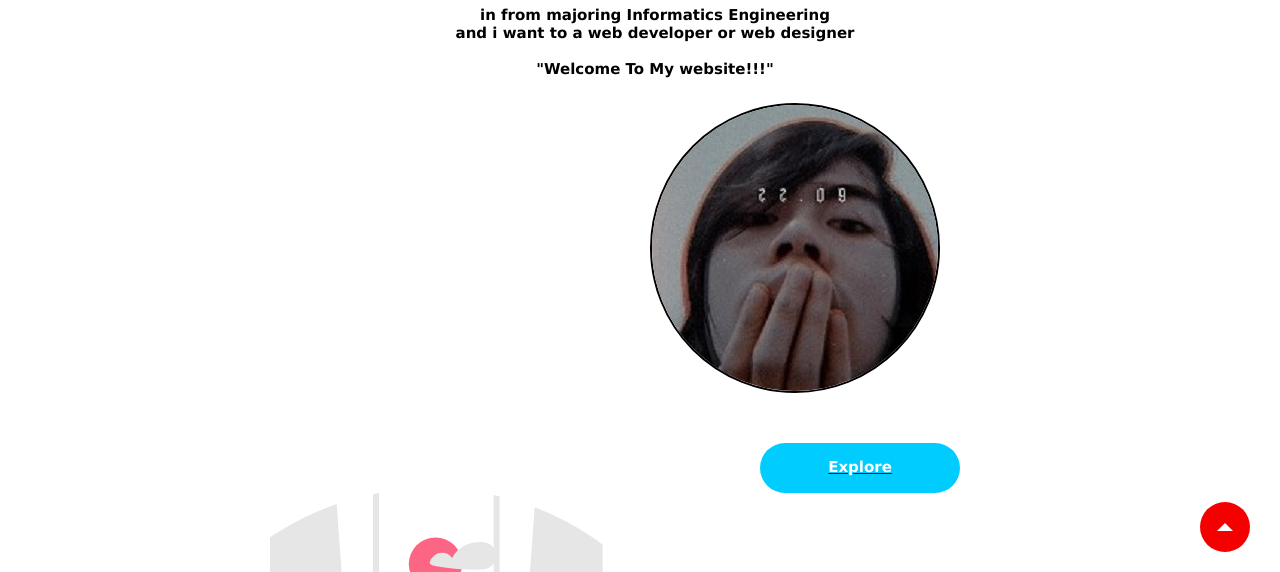
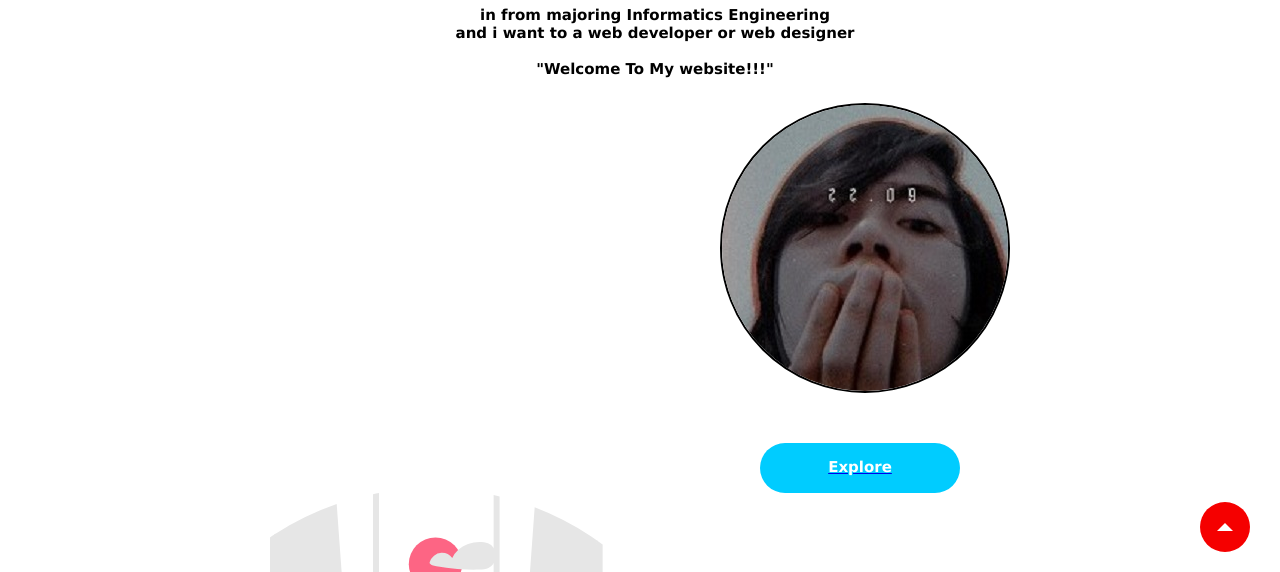
Before and after one commit to FFKP2003/FFKP.Github.io, a plain HTML site: page index.html in a window 1280 px wide. Shown: the part 228-800 px from the top of the page. Drawn offline with nearby package versions, Linux system fonts and the light colour scheme.

Commit message:
CSS.update

```diff
--- a/css/style.css
+++ b/css/style.css
@@ -60,7 +60,7 @@ nav .logo {
     margin-left: 70px;
 }
 .rounded-img {
-    margin-left: 650px;
+    margin-left: 720px;
     margin-top: 20px;
     transition-duration: 3s;
     border: 2px solid #000000;
```
